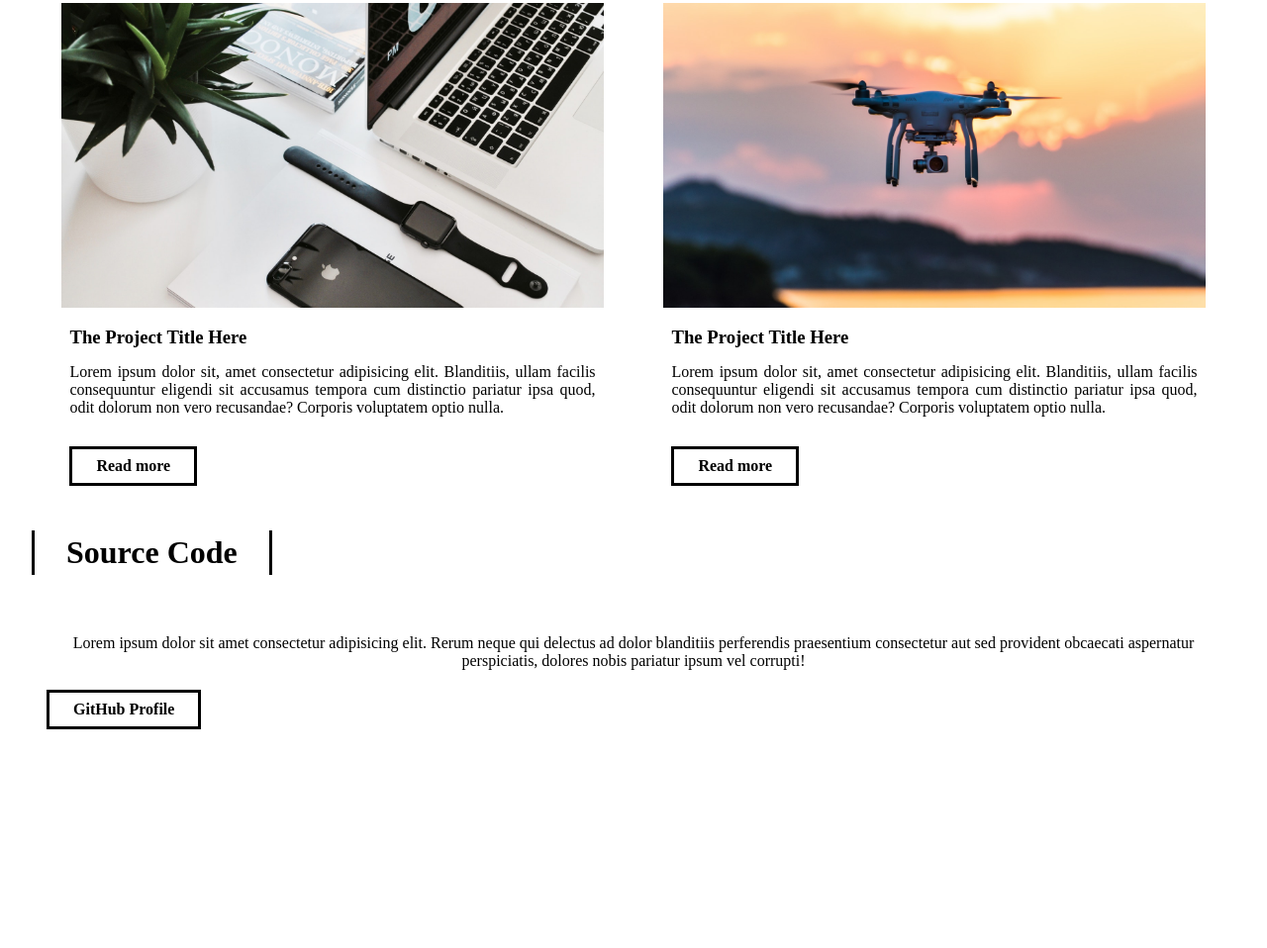
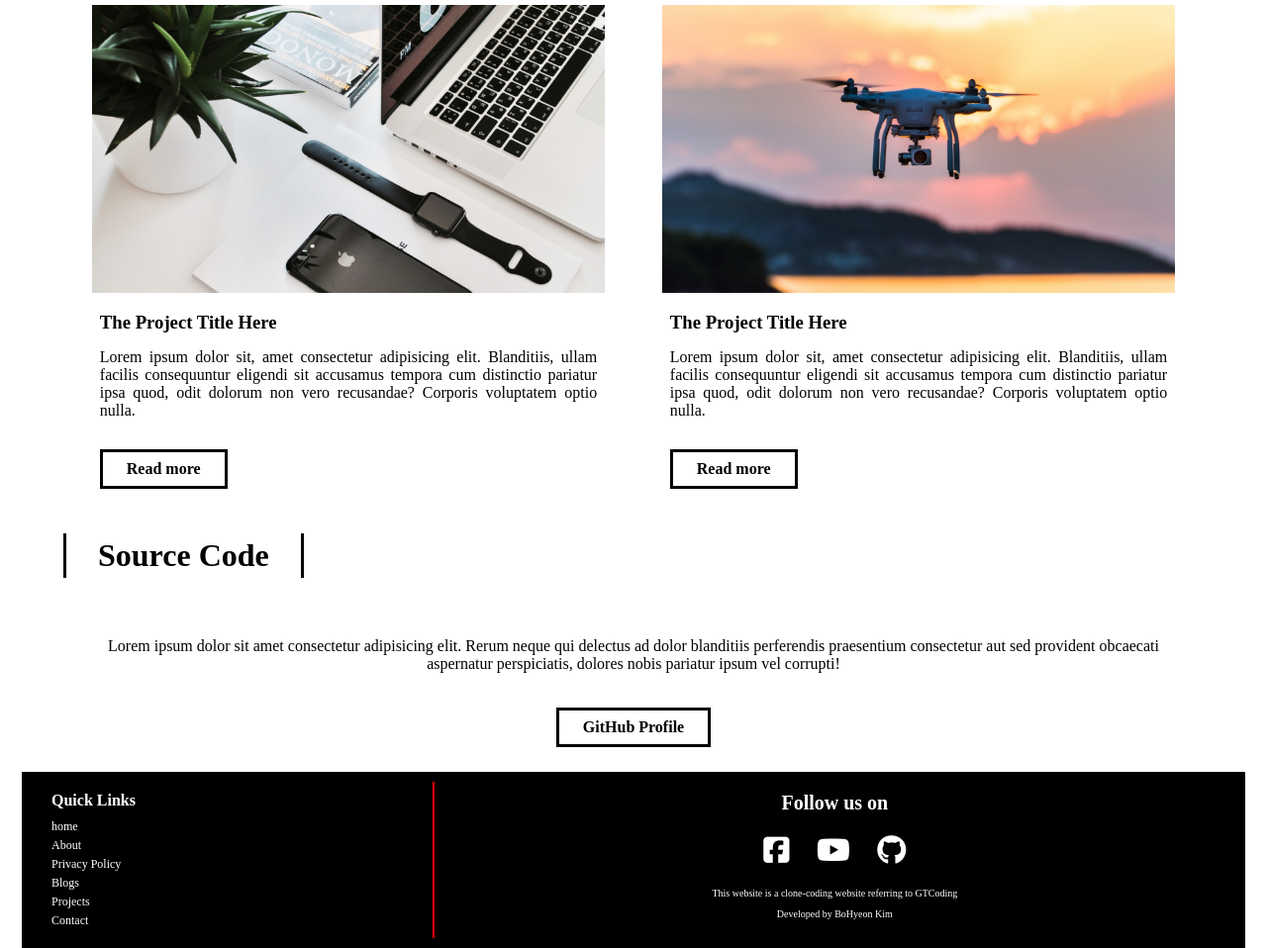
Before and after one commit to nhs04047/web_clone_coding_1, a plain HTML site: page index.html in a window 1280 px wide. Shown: the part 1602-2560 px from the top of the page at 99% size. Before the commit the page ends 2349 px from the top, so only its background shows below. Drawn offline with Linux system fonts and the light colour scheme; a web font is replaced by a local one.

Commit message:
add css for footer

```diff
--- /dev/null
+++ b/footer.css
@@ -0,0 +1,45 @@
+.footer {
+    width:95%;
+    margin: 0 auto;
+    padding:10px;
+    background-color: black;
+    color:white;
+    display: flex;
+}
+.quick-container{
+    flex:1;
+    border-right: 2px solid red;
+}
+.quick{
+    margin:10px 20px;
+}
+.quick > h4{
+    margin-bottom: 10px;
+}
+.quick-list{
+    list-style: none;
+    font-size:12px;
+}
+.quick-list > li{
+    margin:4px 0;
+}
+.sns{
+    flex:2;
+    text-align: center;
+}
+
+.sns > p {
+    font-size:10px;
+    margin: 10px 0;
+}
+.sns > h4{
+    margin:10px 0 20px 0;
+    font-size:20px;
+}
+.sns-icon{
+    margin: 20px 0;
+    font-size:30px;
+}
+.sns-icon > i{
+    margin: 0 10px;
+}
--- a/index.html
+++ b/index.html
@@ -3,12 +3,14 @@
 <!--
     clone coding of https://godsont.github.io/Responsive-Website-Design/index.html
 -->
+
 <head>
     <meta charset="UTF-8">
     <meta name="viewport" content="width=device-width, initial-scale=1.0">
     <link rel="stylesheet" href="header.css">
     <link rel="stylesheet" href="banner.css">
     <link rel="stylesheet" href="main.css">
+    <link rel="stylesheet" href="footer.css">
 
     <link rel="preconnect" href="https://fonts.googleapis.com">
     <link rel="preconnect" href="https://fonts.gstatic.com" crossorigin>
@@ -134,10 +136,45 @@
             <h2 class="section-heading">Source Code</h2>
         </a>
         <section class="sourcecode">
-            <p>Lorem ipsum dolor sit amet consectetur adipisicing elit. Rerum neque qui delectus ad dolor blanditiis perferendis praesentium consectetur aut sed provident obcaecati aspernatur perspiciatis, dolores nobis pariatur ipsum vel corrupti!</p>
-            <a href="#" class="btn-readmore">GitHub Profile</a>
+            <p>Lorem ipsum dolor sit amet consectetur adipisicing elit. Rerum neque qui delectus ad dolor blanditiis
+                perferendis praesentium consectetur aut sed provident obcaecati aspernatur perspiciatis, dolores nobis
+                pariatur ipsum vel corrupti!</p>
+            <div><a href="#" class="btn-readmore">GitHub Profile</a></div>
         </section>
     </main>
+    <footer class="footer">
+        <div class="quick-container">
+            <div class="quick">
+                <h4>Quick Links</h4>
+                <ul class="quick-list">
+                    <li class="quick_list-item">home</li>
+                    <li class="quick_list-item">About</li>
+                    <li class="quick_list-item">Privacy Policy</li>
+                    <li class="quick_list-item">Blogs</li>
+                    <li class="quick_list-item">Projects</li>
+                    <li class="quick_list-item">Contact</li>
+                </ul>
+            </div>
+        </div>
+
+        <div class="sns">
+
+            <h4>Follow us on</h4>
+            <div class="sns-icon">
+                <i class="fab fa-facebook-square"></i>
+                <i class="fab fa-youtube"></i>
+                <i class="fab fa-github"></i>
+            </div>
+            <p>This website is a clone-coding website referring to GTCoding</p>
+            <p>Developed by BoHyeon Kim</p>
+
+        </div>
+
+    </footer>
+    </div>
 </body>
 
 </html>
+</body>
+
+</html>
--- a/main.css
+++ b/main.css
@@ -1,5 +1,5 @@
 main{
-    width:95%;
+    width:90%;
     margin: 0 auto;
 
 }
@@ -59,7 +59,6 @@ section{
     margin:20px;
     text-align: center;
 }
-.sourcecode a{
-    margin: 0 auto;
+.sourcecode > div {
     text-align: center;
 }
```
